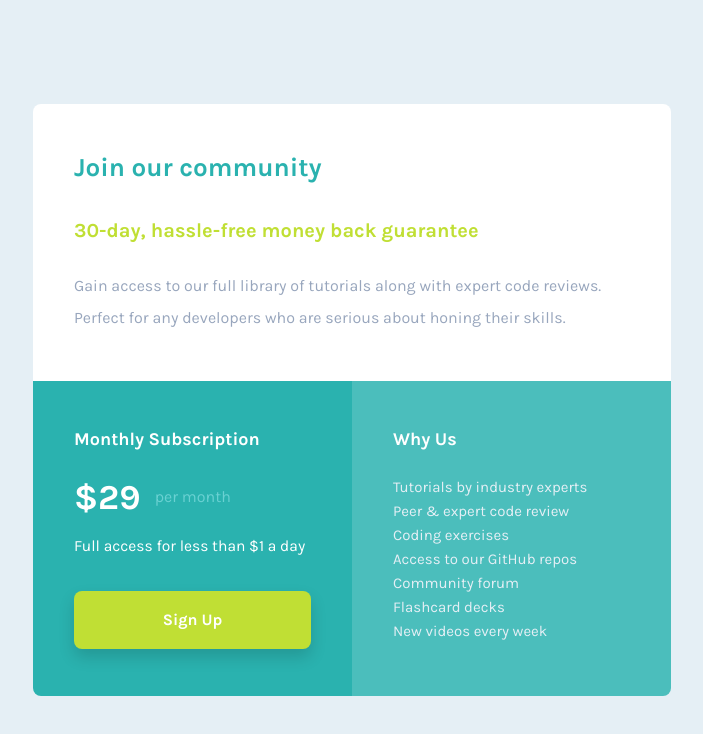
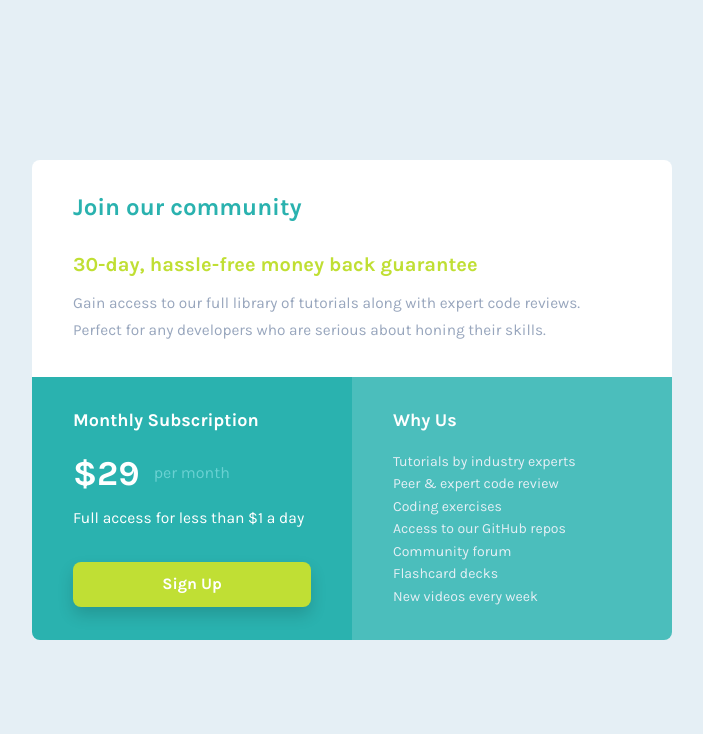
Before and after one commit to ItsAnotherCharlie/SinglePriceGridComponent, a plain HTML site: page index.html in a window 1280 px wide. Shown: the whole page, without its empty margins (288-991 px from the left). Drawn offline with Linux system fonts and the light colour scheme.

Commit message:
Update styles.css

```diff
--- a/css/styles.css
+++ b/css/styles.css
@@ -13,7 +13,7 @@
   --padding-x: 2.6rem;
   --padding-x-desk: 4.1rem;
   --padding-y: 3.5rem;
-  --padding-y-desk: 4.7rem;
+  --padding-y-desk: 3.2rem;
 }
 
 html {
@@ -60,7 +60,7 @@ h3 {
 .price {
   border-radius: 0.8rem;
   overflow: hidden;
-  max-width: 63.8rem;
+  max-width: 64rem;
   margin: auto;
 }
 
@@ -99,7 +99,8 @@ h3 {
 
 @media (min-width: 998px) {
   .community__heading2 {
-    font-size: 2.6rem;
+    font-size: 2.4rem;
+    margin-bottom: 2.9rem;
   }
 }
 
@@ -111,17 +112,18 @@ h3 {
 @media (min-width: 998px) {
   .community__heading3 {
     font-size: 2rem;
+    margin-bottom: 1.2rem;
   }
 }
 
 .comunnity__paragraph {
-  line-height: 2;
+  line-height: 1.8;
   font-size: 1.4rem;
 }
 
 @media (min-width: 998px) {
   .comunnity__paragraph {
-    font-size: 1.6rem;
+    font-size: 1.54rem;
   }
 }
 
@@ -136,12 +138,12 @@ h3 {
 
 @media (min-width: 998px) {
   .subs__heading2 {
-    margin-bottom: 2.3rem;
+    margin-bottom: 1.8rem;
   }
 }
 
 .subs__div {
-  margin-bottom: 1.6rem;
+  margin-bottom: 1.2rem;
   color: var(--pricemonth);
   display: flex;
   align-items: center;
@@ -163,7 +165,7 @@ h3 {
 .subs__button {
   display: block;
   border-radius: 0.8rem;
-  padding: 1.9rem 0;
+  padding: 1.2rem 0;
   background-color: var(--yellow);
   color: var(--whitebg);
   font-weight: bold;
@@ -183,12 +185,19 @@ h3 {
   color: var(--whitebg);
 }
 
+
 .whyus__heading2 {
   margin-bottom: 2.3rem;
 }
 
+@media (min-width: 998px) {
+  .whyus__heading2 {
+    margin-bottom: 1.8rem;
+  }
+}
+
 .whyus__ulist {
   color: var(--ltgray);
-  font-size: 1.5rem;
+  font-size: 1.41rem;
   line-height: 1.6;
 }
```
